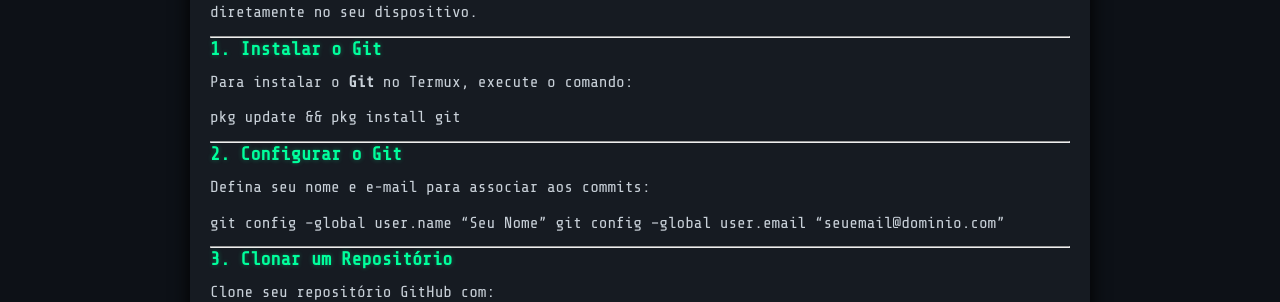
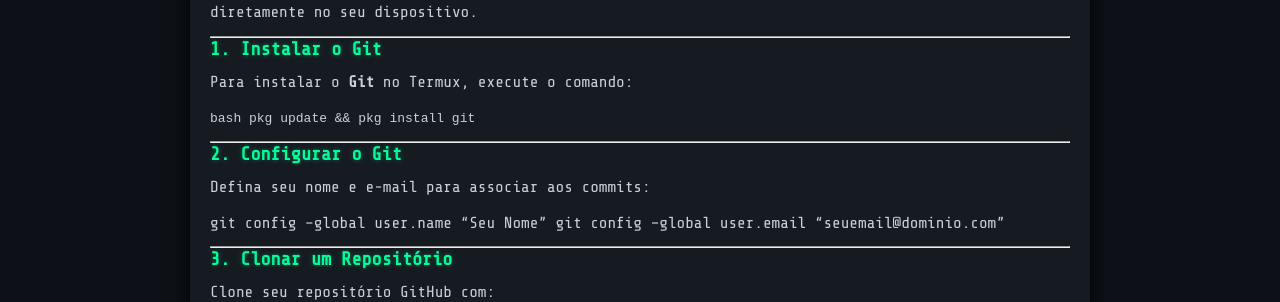
Before and after one commit to PSecurity/PSecurity, a Jekyll site: the page built from _posts/2026-05-03-github-termux.md, in a window 1280 px wide. Shown: the part 309-611 px from the top of the page. Built offline with Jekyll 4.4.1, drawn with Linux system fonts in a browser that asks for light colours; our own code applies the rules of GitHub Pages for plain Markdown files.

Commit message:
Atualizar o 2026-05-03-github-termux.md

````diff
--- a/_posts/2026-05-03-github-termux.md
+++ b/_posts/2026-05-03-github-termux.md
@@ -16,7 +16,8 @@
 
 Para instalar o **Git** no Termux, execute o comando:
 
-pkg update && pkg install git
+```bash
+pkg update && pkg install git```
 
 ---
 
````
